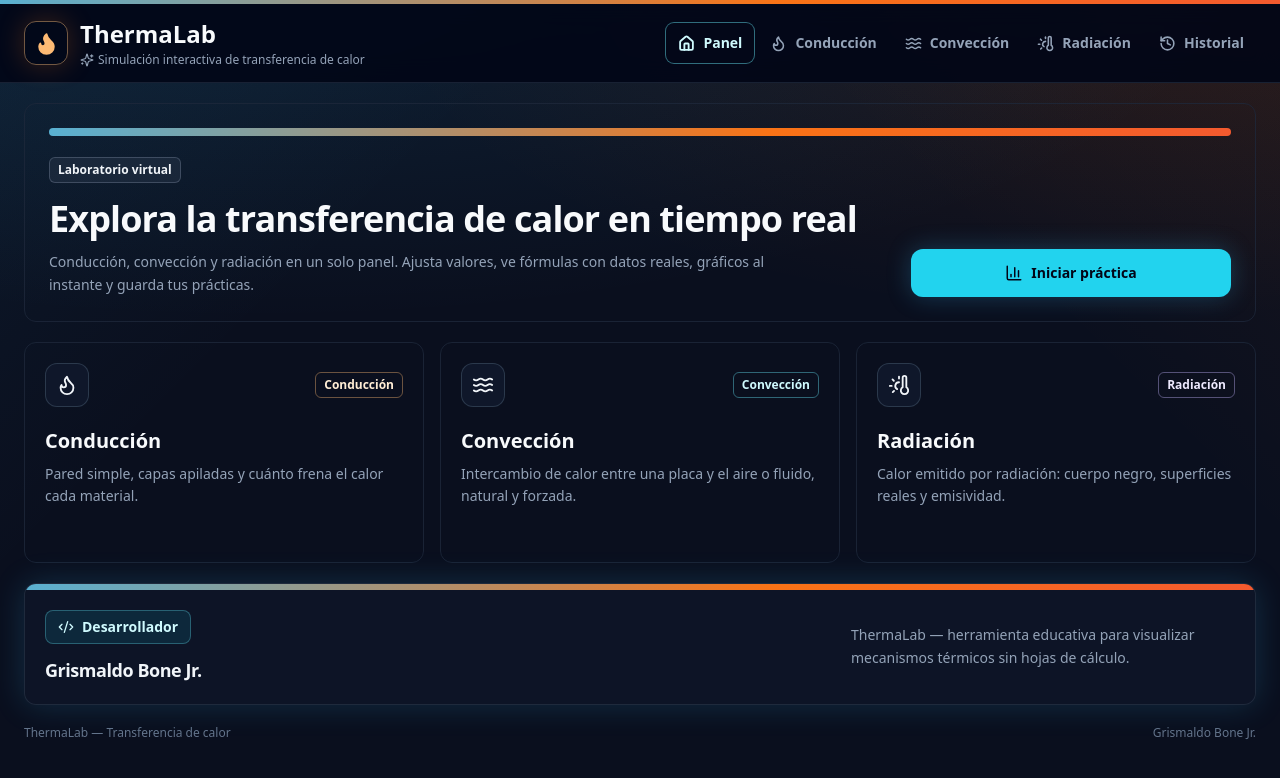
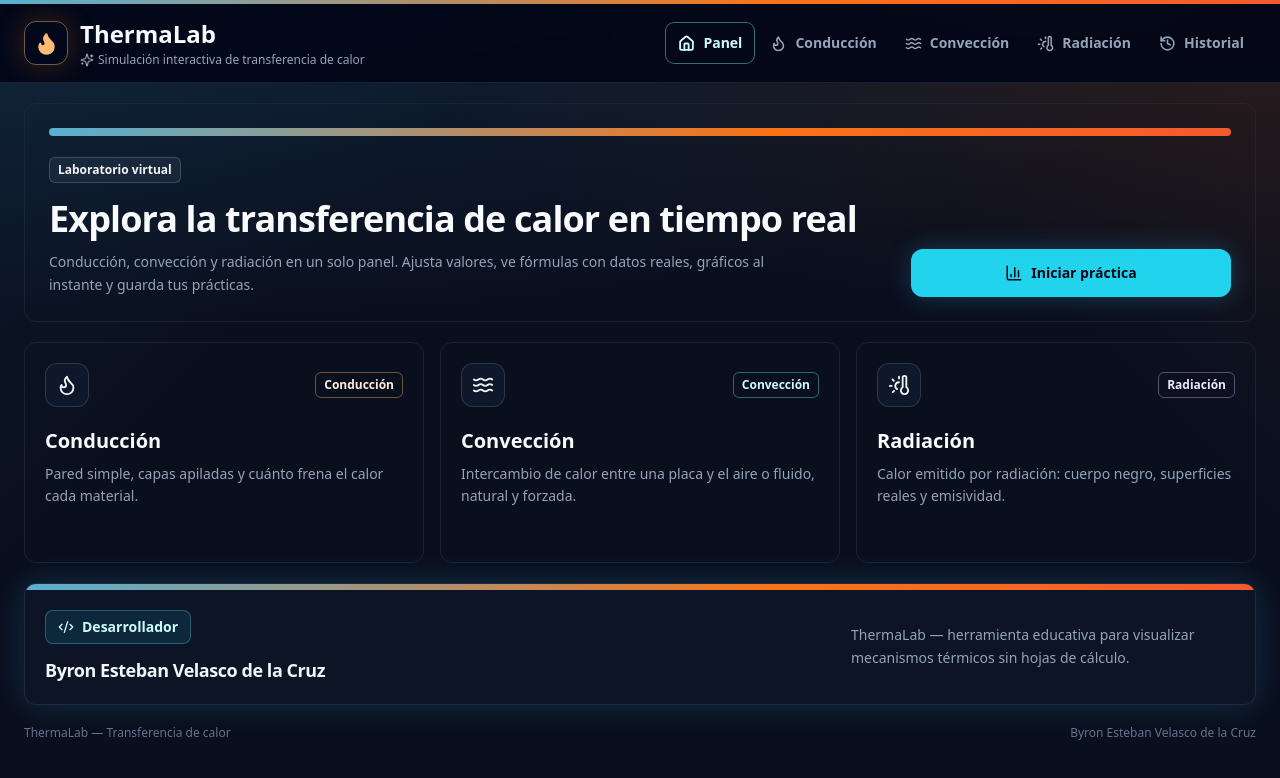
Before and after one commit to grisbope/thermalab, a React (Vite) app: page / in a window 1280 px wide. Shown: the top 778 px of the page. Built offline with nearby package versions, Linux system fonts and the light colour scheme; a web font is replaced by a local one.

Commit message:
Cambiar nombre del desarrollador a Byron Esteban Velasco de la Cruz
Co-authored-by: Grismaldo Bone Jr. <alexbope75@gmail.com>

```diff
--- a/src/App.tsx
+++ b/src/App.tsx
@@ -132,7 +132,7 @@ function Dashboard({
               Desarrollador
             </div>
             <p className="mt-3 text-lg font-bold tracking-tight text-slate-100">
-              Grismaldo Bone Jr.
+              Byron Esteban Velasco de la Cruz
             </p>
           </div>
           <p className="max-w-sm text-sm leading-relaxed text-slate-400">
@@ -316,7 +316,7 @@ export default function App() {
       <BottomTabBar activeView={activeView} onNavigate={setActiveView} />
       <footer className="mx-auto flex max-w-7xl flex-col gap-2 px-4 pb-6 text-xs text-slate-500 md:flex-row md:items-center md:justify-between md:px-6">
         <span>ThermaLab — Transferencia de calor</span>
-        <span>Grismaldo Bone Jr.</span>
+        <span>Byron Esteban Velasco de la Cruz</span>
       </footer>
     </div>
   );
```
Also changed, not shown: 1 other file (tests, documents, lock files or other folders).
